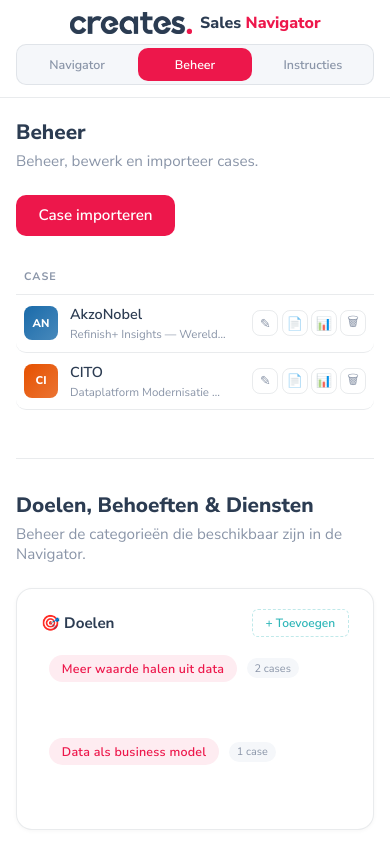
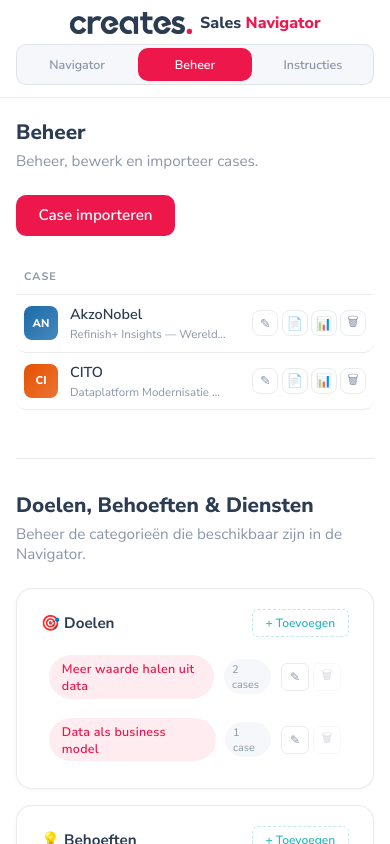
Before and after one commit to ismith81/sales-navigator, a React (Vite) app: page / in a window 390 px wide. Both pictures are taken after a click on the button "Beheer". Shown: the top 844 px of the page. Built offline with nearby package versions, Linux system fonts and the light colour scheme.

Commit message:
Fix lege regels in FilterManager op mobile (actie-knoppen altijd zichtbaar)

```diff
--- a/src/styles/index.css
+++ b/src/styles/index.css
@@ -1704,8 +1704,10 @@ body::before {
   .filter-btn { font-size: 0.85rem; padding: 0.55rem 1rem; }
   .ce-bottom-actions { flex-wrap: wrap; }
   .ce-bottom-actions .btn { flex: 1 1 45%; }
-  .fm-display-row { flex-wrap: wrap; }
-  .fm-item-actions { margin-left: auto; }
+  .fm-item-actions {
+    margin-left: auto;
+    opacity: 1;
+  }
   .cm-backup-bar { flex-wrap: wrap; }
   .btn-icon { width: 26px; height: 26px; font-size: 0.8rem; }
   .cm-col-actions { gap: 0.2rem; }
```
